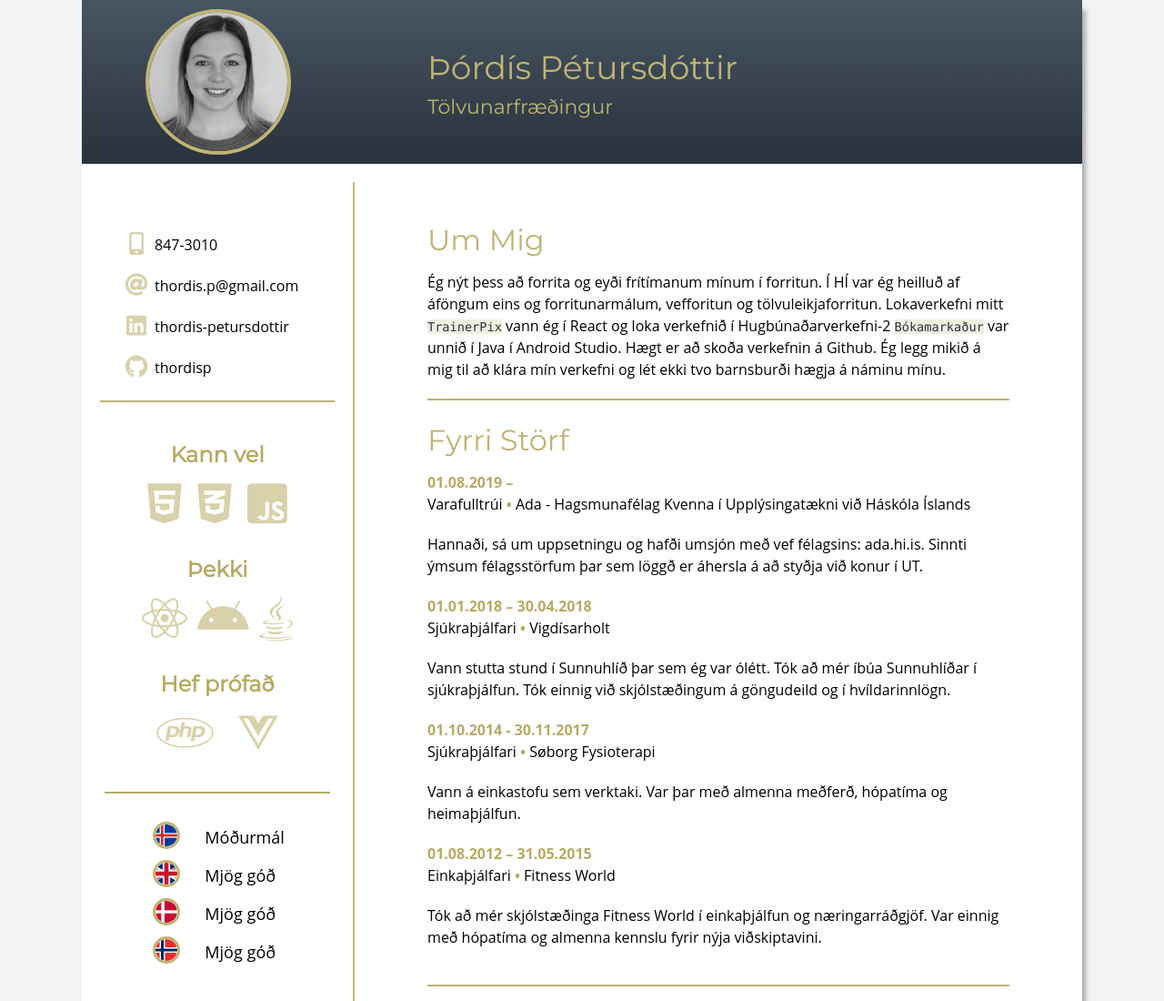
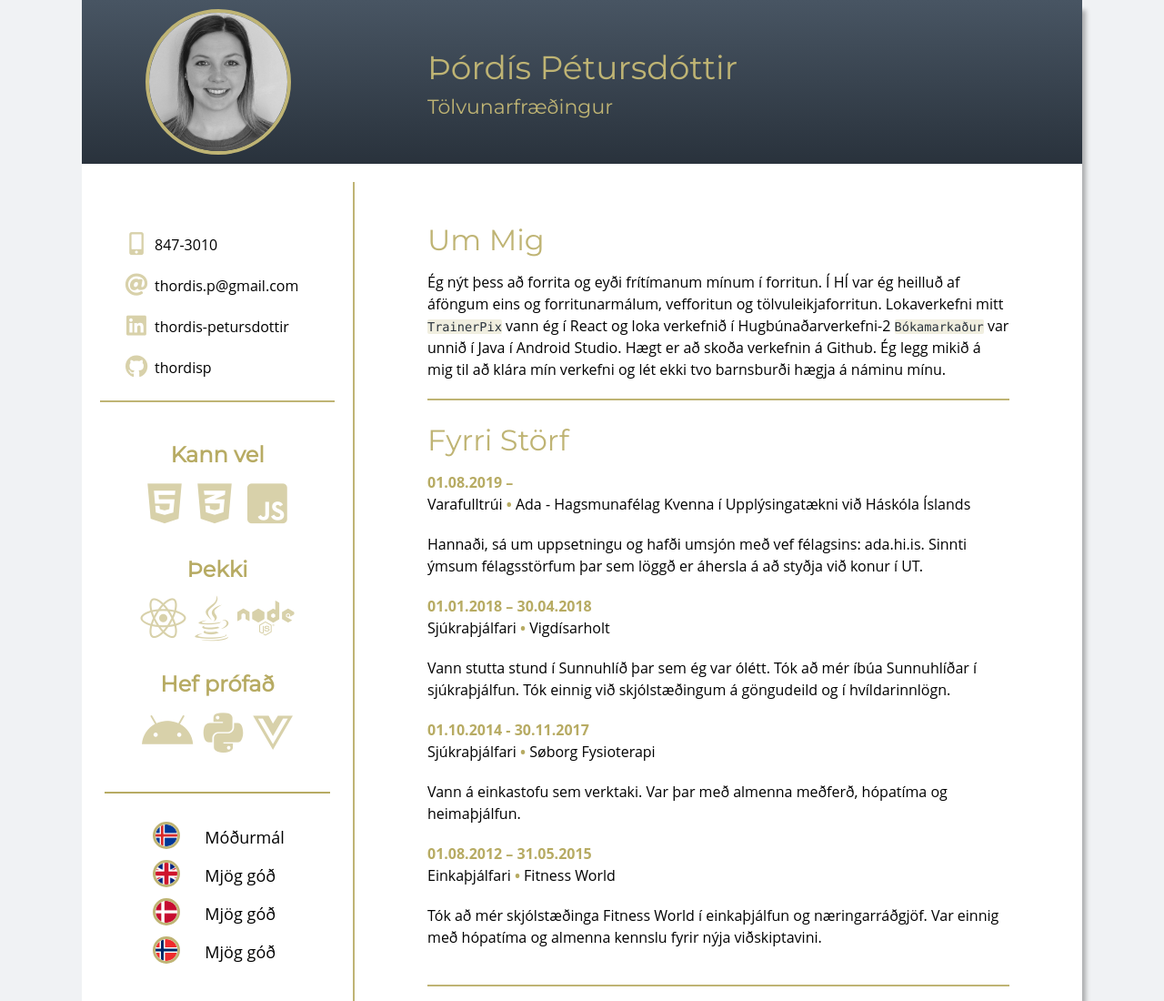
Before and after one commit to thordisp/thordisp.github.io, a website: page index.html in a window 1280 px wide. Shown: the top 1100 px of the page at 91% size. Drawn offline with Linux system fonts and the light colour scheme.

Commit message:
Final touches for skill icons

```diff
--- a/index.html
+++ b/index.html
@@ -21,8 +21,13 @@
         <div class="right">
           <div class="about">
             <h3>Um Mig</h3>
-            <p>Ég nýt þess að forrita og eyði frítímanum mínum í forritun. Í HÍ var ég heilluð af áföngum eins og forritunarmálum, vefforitun og tölvuleikjaforritun.
-               Lokaverkefni mitt <span class="code"><a href="https://github.com/thordisp/TrainerPix">TrainerPix</a></span> vann ég í React og loka verkefnið í Hugbúnaðarverkefni-2 <span class="code"><a href="https://github.com/thordisp/BokamarkadurApp">Bókamarkaður</a></span> var unnið í Java í Android Studio. Hægt er að skoða verkefnin á Github. Ég legg mikið á mig til að klára mín verkefni og lét ekki tvo barnsburði hægja á náminu mínu.
+            <p>
+              Ég nýt þess að forrita og eyði frítímanum mínum í forritun. Í HÍ var ég heilluð af áföngum
+              eins og forritunarmálum, vefforitun og tölvuleikjaforritun. Lokaverkefni mitt
+              <span class="code"><a href="https://github.com/thordisp/TrainerPix">TrainerPix</a></span>
+              vann ég í React og loka verkefnið í Hugbúnaðarverkefni-2 <span class="code"><a href="https://github.com/thordisp/BokamarkadurApp">
+              Bókamarkaður</a></span> var unnið í Java í Android Studio. Hægt er að skoða verkefnin á Github.
+              Ég legg mikið á mig til að klára mín verkefni og lét ekki tvo barnsburði hægja á náminu mínu.
             </p>
           </div>
           <div class="experience">
@@ -93,8 +98,8 @@
               </div>
               <div class="skills-info-icons">
                 <i class="react"></i>
-                <i class="android"></i>
                 <i class="java"></i>
+                <i class="node"></i>
               </div>
             </div>
             <div class="skills-info">
@@ -102,7 +107,8 @@
                 <h4>Hef prófað</h4>
               </div>
               <div class="skills-info-icons">
-                <i class="php"></i>
+                <i class="android"></i>
+                <i class="python"></i>
                 <i class="vue"></i>
               </div>
             </div>
--- a/styles.scss
+++ b/styles.scss
@@ -252,7 +252,7 @@ h1, h3, h4 {
           }
         }
 
-        .html, .css, .js, .java, .android, .react, .php, .vue {
+        .html, .css, .js, .java, .android, .react, .node, .python, .vue {
           @extend %fa-icon;
           @extend .fab;
           color: #d8d1aa;
@@ -292,9 +292,14 @@ h1, h3, h4 {
             content: fa-content($fa-var-react);
           }
         }
-        .php {
+        .node {
           &:before {
-            content: fa-content($fa-var-php);
+            content: fa-content($fa-var-node)
+          }
+        }
+        .python {
+          &:before {
+            content: fa-content($fa-var-python);
           }
         }
         .vue {
```
Also changed, not shown: styles.css.
